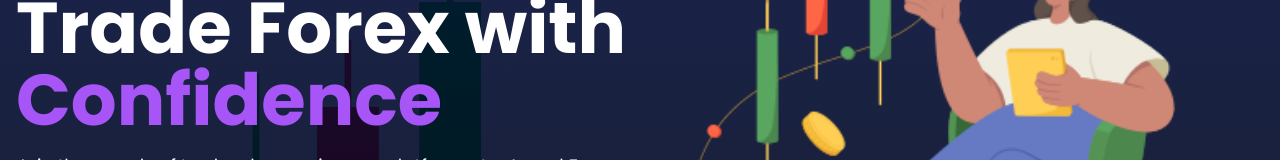
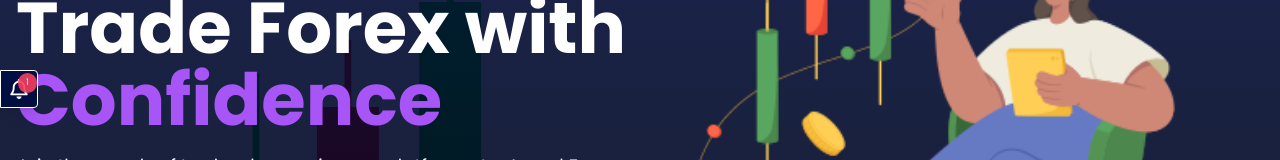
Before and after one commit to Nkemakolamuko/jamal-forex-hub-latest, a React (Vite) app: page / in a window 1280 px wide. Shown: the part 330-490 px from the top of the page. Built offline with nearby package versions, Linux system fonts and the light colour scheme.

Commit message:
Add loading state and UI fix for the forms --

```diff
--- a/src/App.jsx
+++ b/src/App.jsx
@@ -33,7 +33,7 @@ function App() {
                 <Testimonials />
                 <Contact />
                 <Footer />
-                {/* <MessageUs /> */}
+                <MessageUs />
                 {/* Sign Up Form Overlay */}
                 <SignUpForm isVisible={isFormVisible} onClose={closeForm} />
                 <CookieConsent />
--- a/src/components/MessageUs.jsx
+++ b/src/components/MessageUs.jsx
@@ -9,7 +9,7 @@ const MessageUs = () => {
     <motion.div
       initial={{ opacity: 0, x: 300 }}
       animate={{ opacity: 1, x: 0 }}
-      transition={{ duration: 0.5 }}
+      transition={{ duration: 0.5, delay: 2 }}
       className="fixed top-[50%] left-0 z-50 border bg-[#010e42] border-white text-white rounded-r flex items-center shadow-lg cursor-pointer"
     >
       {chat ? (
--- a/src/components/SignUpForm.jsx
+++ b/src/components/SignUpForm.jsx
@@ -5,6 +5,7 @@ import { FaInfo } from "react-icons/fa6";
 const SignUpForm = ({ isVisible, onClose }) => {
   const [success, setSuccess] = useState(false);
   const [error, setError] = useState(false);
+  const [loading, setLoading] = useState(false);
   const [formData, setFormData] = useState({
     name: "",
     whatsapp: "",
@@ -30,6 +31,8 @@ const SignUpForm = ({ isVisible, onClose }) => {
       return;
     }
 
+    setLoading(true);
+
     try {
       const response = await fetch("https://formspree.io/f/xaygjagd", {
         method: "POST",
@@ -51,6 +54,8 @@ const SignUpForm = ({ isVisible, onClose }) => {
       }
     } catch (error) {
       console.error("Error submitting form:", error);
+    } finally {
+      setLoading(false);
     }
   };
 
@@ -116,7 +121,7 @@ const SignUpForm = ({ isVisible, onClose }) => {
             </label>
             <input
               className="w-full px-3 py-2 border-2 rounded-lg outline-none"
-              type="text"
+              type="tel"
               id="whatsapp"
               name="whatsapp"
               value={formData.whatsapp}
@@ -162,8 +167,9 @@ const SignUpForm = ({ isVisible, onClose }) => {
           <button
             type="submit"
             className=" bg-[#071F7E] hover:bg-[#031663] outline border border-black outline-offset-2 outline-blue-300 hover:outline-blue-500 text-white px-4 py-2 rounded transition-all duration-300"
+            disabled={loading}
           >
-            Submit
+            {loading ? "Submitting..." : "Submit"}
           </button>
         </form>
         <p className="text-sm text-center mt-4">
```
